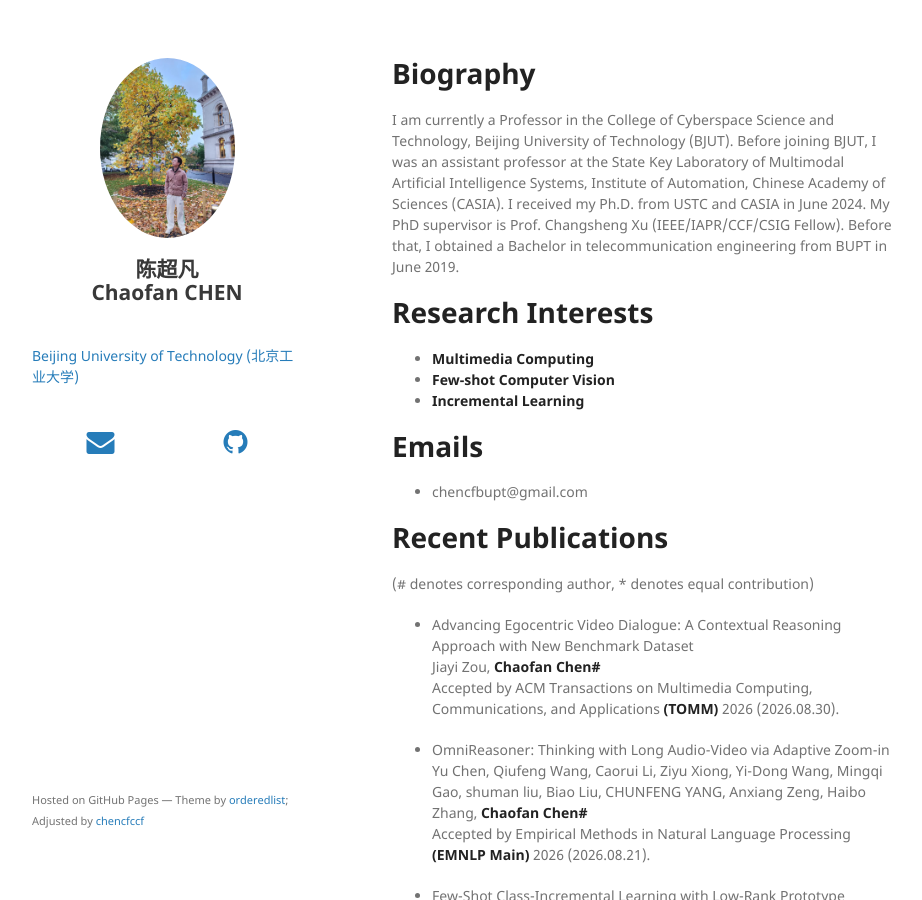
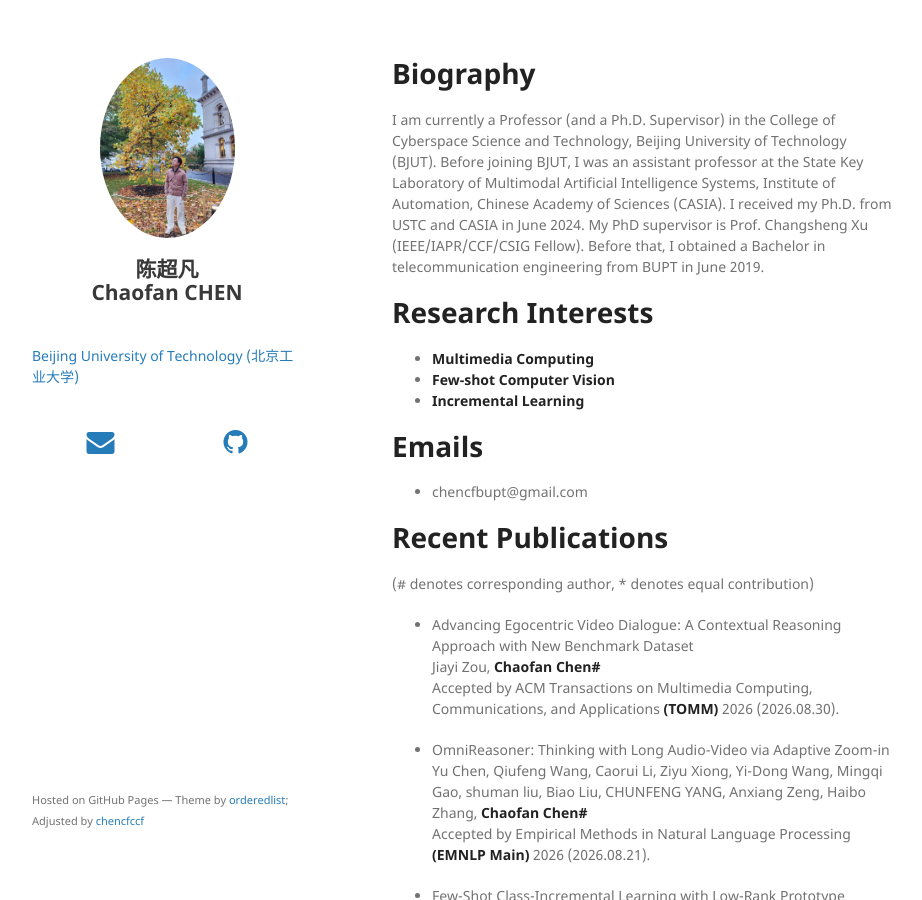
Before and after one commit to chencfccf/chencfccf.github.io, a Jekyll site: the page built from index.md, in a window 1280 px wide and 900 px high. Shown: the whole window, without its empty margins (178-1100 px from the left). Built offline with Jekyll 4.4.1, drawn with Linux system fonts in a browser that asks for light colours; nearby versions of some CDN libraries; our own code applies the rules of GitHub Pages for plain Markdown files.

Commit message:
Update index.md

```diff
--- a/index.md
+++ b/index.md
@@ -1,5 +1,5 @@
 # Biography
-I am currently a Professor in the College of Cyberspace Science and Technology, Beijing University of Technology (BJUT). Before joining BJUT, I was an assistant professor at the State Key Laboratory of Multimodal Artificial Intelligence Systems, Institute of Automation, Chinese Academy of Sciences (CASIA). I received my Ph.D. from USTC and CASIA in June 2024. My PhD supervisor is Prof. Changsheng Xu (IEEE/IAPR/CCF/CSIG Fellow). Before that, I obtained a Bachelor in telecommunication engineering from BUPT in June 2019.
+I am currently a Professor (and a Ph.D. Supervisor) in the College of Cyberspace Science and Technology, Beijing University of Technology (BJUT). Before joining BJUT, I was an assistant professor at the State Key Laboratory of Multimodal Artificial Intelligence Systems, Institute of Automation, Chinese Academy of Sciences (CASIA). I received my Ph.D. from USTC and CASIA in June 2024. My PhD supervisor is Prof. Changsheng Xu (IEEE/IAPR/CCF/CSIG Fellow). Before that, I obtained a Bachelor in telecommunication engineering from BUPT in June 2019.
 
 
 <!-- * **Note: Actively seeking for either Ph.D. or industrial opportunities starting from 2022 Fall.By the way, I was a member of a special class in BUPT, which was composed of 38 top GPA students transfered from other majors. In the year of 2017, this class was officially named as the **Elite Class**.** -->
```
